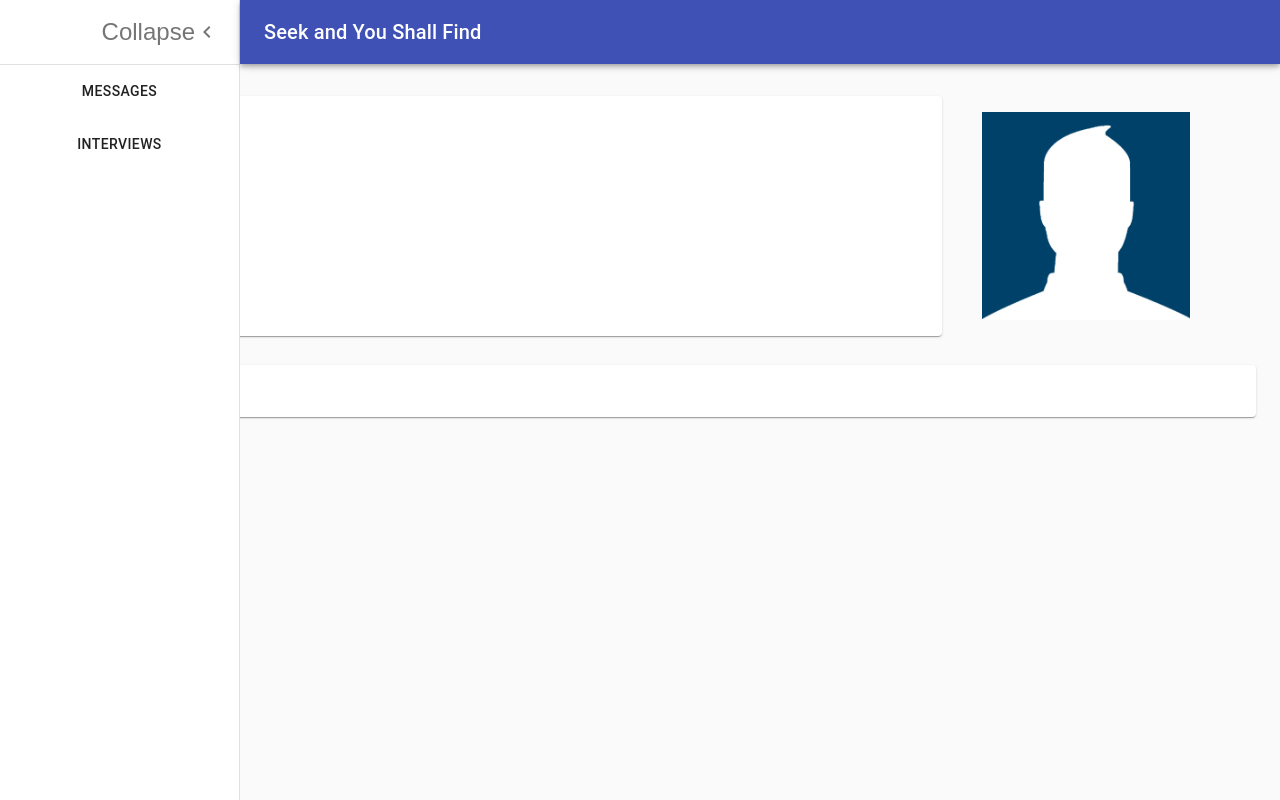
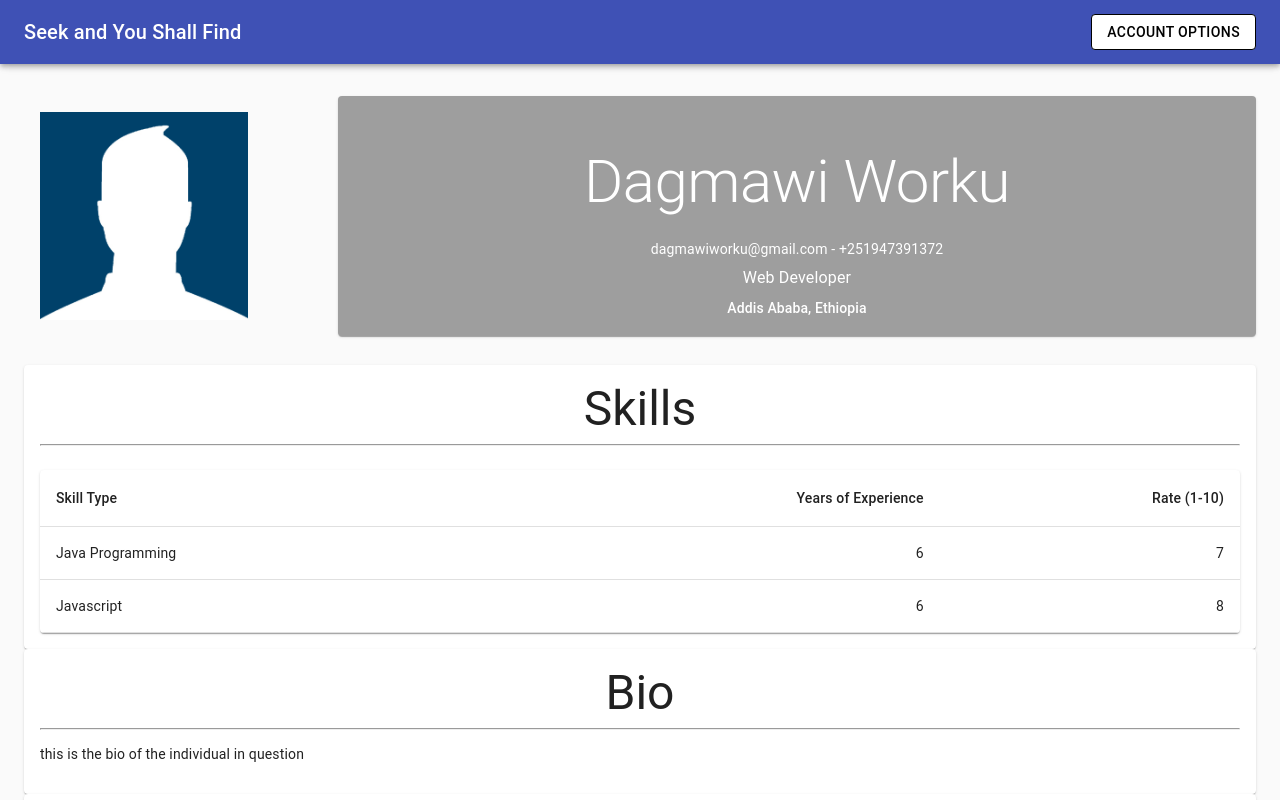
Before and after one commit to DagWor/seekersOfTalent, a React (Create React App) app in the folder SeekersOfTalent.Web/ClientApp/: page /view-profile in a window 1280 px wide. Built offline with nearby package versions, Linux system fonts and the light colour scheme.

Commit message:
ui updates

```diff
--- a/SeekersOfTalent.Web/ClientApp/package.json
+++ b/SeekersOfTalent.Web/ClientApp/package.json
@@ -11,11 +11,13 @@
     "@types/react-dom": "16.8.4",
     "@types/react-router-dom": "^4.3.4",
     "antd": "^3.20.5",
+    "material-table": "^1.40.1",
     "node-sass": "^4.12.0",
     "react": "^16.8.6",
     "react-dom": "^16.8.6",
     "react-router-dom": "^5.0.1",
     "react-scripts": "3.0.1",
+    "redux": "^4.0.4",
     "typescript": "3.5.3"
   },
   "scripts": {
--- a/SeekersOfTalent.Web/ClientApp/src/shared/navbar.tsx
+++ b/SeekersOfTalent.Web/ClientApp/src/shared/navbar.tsx
@@ -12,15 +12,14 @@ import Menu from '@material-ui/core/Menu';
 import MenuIcon from '@material-ui/icons/Menu';
 import SearchIcon from '@material-ui/icons/Search';
 import AccountCircle from '@material-ui/icons/AccountCircle';
-import MailIcon from '@material-ui/icons/Mail';
-import NotificationsIcon from '@material-ui/icons/Notifications';
+import Button from '@material-ui/core/Button'
 import MoreIcon from '@material-ui/icons/MoreVert';
 import LandingPage from '../shared/pages/landing/landing'
 
 const useStyles = makeStyles((theme: Theme) =>
   createStyles({
     grow: {
-      flexGrow: 0,
+      flexGrow: 1,
     },
     menuButton: {
       marginRight: theme.spacing(2),
@@ -118,10 +117,10 @@ export default function NavBar() {
       onClose={handleMenuClose}
     >
     <MenuItem onClick={handleMenuClose}>
-    <a href='#'>My Profile</a>
+    <Button href='/view-profile'>My Profile</Button>
     </MenuItem>
       <MenuItem onClick={handleMenuClose}>
-      <a href='/register'>Logout</a>
+      <Button fullWidth={true} href='/register'>Logout</Button>
       </MenuItem>
     </Menu>
   );
@@ -146,7 +145,7 @@ export default function NavBar() {
 
   return (
     <div className={classes.grow}>
-      <AppBar position="relative">
+      <AppBar position="static">
         <Toolbar>
           <Typography className={classes.title} variant="h6" noWrap>
       Seek And You Shall Find
--- a/SeekersOfTalent.Web/ClientApp/src/shared/pages/login/login.tsx
+++ b/SeekersOfTalent.Web/ClientApp/src/shared/pages/login/login.tsx
@@ -82,7 +82,7 @@ export default function Login() {
                 label="Remember me"
             />
             <Button
-                href="../landing/landing"
+                href="../view-profile"
                 type="submit"
                 fullWidth
                 variant="contained"
--- /dev/null
+++ b/SeekersOfTalent.Web/ClientApp/src/user/pages/view-profile/experience-table.tsx
@@ -0,0 +1,59 @@
+import React from 'react';
+import { createStyles, Theme, makeStyles } from '@material-ui/core/styles';
+import Table from '@material-ui/core/Table';
+import TableBody from '@material-ui/core/TableBody';
+import TableCell from '@material-ui/core/TableCell';
+import TableHead from '@material-ui/core/TableHead';
+import TableRow from '@material-ui/core/TableRow';
+import Paper from '@material-ui/core/Paper';
+
+const useStyles = makeStyles((theme: Theme) =>
+  createStyles({
+    root: {
+      width: '100%',
+      marginTop: theme.spacing(3),
+      overflowX: 'auto',
+    },
+    table: {
+      minWidth: 650,
+    },
+  }),
+);
+
+function createData(name: string, years: number, jobTitle: string ) {
+    return { name, years, jobTitle}
+}
+
+const rows = [
+  createData('Better Mobile Security', 6, 'Developer'),
+  createData('ModernETH', 6, 'Programmer'),
+];
+
+export default function ExperienceTable() {
+  const classes = useStyles();
+
+  return (
+    <Paper className={classes.root}>
+      <Table className={classes.table}>
+        <TableHead>
+          <TableRow>
+            <TableCell>Skill Type</TableCell>
+            <TableCell align="right">Years of Experience</TableCell>
+            <TableCell align="right">Job Title</TableCell>
+          </TableRow>
+        </TableHead>
+        <TableBody>
+          {rows.map(row => (
+            <TableRow key={row.name}>
+              <TableCell component="th" scope="row">
+                {row.name}
+              </TableCell>
+              <TableCell align="right">{row.years}</TableCell>
+              <TableCell align="right">{row.jobTitle}</TableCell>
+            </TableRow>
+          ))}
+        </TableBody>
+      </Table>
+    </Paper>
+  );
+}
--- /dev/null
+++ b/SeekersOfTalent.Web/ClientApp/src/user/pages/view-profile/skill-table.tsx
@@ -0,0 +1,59 @@
+import React from 'react';
+import { createStyles, Theme, makeStyles } from '@material-ui/core/styles';
+import Table from '@material-ui/core/Table';
+import TableBody from '@material-ui/core/TableBody';
+import TableCell from '@material-ui/core/TableCell';
+import TableHead from '@material-ui/core/TableHead';
+import TableRow from '@material-ui/core/TableRow';
+import Paper from '@material-ui/core/Paper';
+
+const useStyles = makeStyles((theme: Theme) =>
+  createStyles({
+    root: {
+      width: '100%',
+      marginTop: theme.spacing(3),
+      overflowX: 'auto',
+    },
+    table: {
+      minWidth: 650,
+    },
+  }),
+);
+
+function createData(name: string, years: number, skillRate: number ) {
+    return { name, years, skillRate}
+}
+
+const rows = [
+  createData('Java Programming', 6, 7),
+  createData('Javascript', 6, 8),
+];
+
+export default function SkillTable() {
+  const classes = useStyles();
+
+  return (
+    <Paper className={classes.root}>
+      <Table className={classes.table}>
+        <TableHead>
+          <TableRow>
+            <TableCell>Skill Type</TableCell>
+            <TableCell align="right">Years of Experience</TableCell>
+            <TableCell align="right">Rate (1-10)</TableCell>
+          </TableRow>
+        </TableHead>
+        <TableBody>
+          {rows.map(row => (
+            <TableRow key={row.name}>
+              <TableCell component="th" scope="row">
+                {row.name}
+              </TableCell>
+              <TableCell align="right">{row.years}</TableCell>
+              <TableCell align="right">{row.skillRate}</TableCell>
+            </TableRow>
+          ))}
+        </TableBody>
+      </Table>
+    </Paper>
+  );
+}
--- a/SeekersOfTalent.Web/ClientApp/src/user/pages/view-profile/view-profile.tsx
+++ b/SeekersOfTalent.Web/ClientApp/src/user/pages/view-profile/view-profile.tsx
@@ -2,51 +2,83 @@ import React from 'react';
 import clsx from 'clsx';
 import { makeStyles } from '@material-ui/core/styles';
 import CssBaseline from '@material-ui/core/CssBaseline';
-import Drawer from '@material-ui/core/Drawer';
 import AppBar from '@material-ui/core/AppBar';
 import Toolbar from '@material-ui/core/Toolbar';
-import Button from '@material-ui/core/Button';
-import List from '@material-ui/core/List';
 import Typography from '@material-ui/core/Typography';
-import Divider from '@material-ui/core/Divider';
-import IconButton from '@material-ui/core/IconButton';
-import Badge from '@material-ui/core/Badge';
 import Container from '@material-ui/core/Container';
 import Grid from '@material-ui/core/Grid';
 import Paper from '@material-ui/core/Paper';
-import Link from '@material-ui/core/Link';
-import MenuIcon from '@material-ui/icons/Menu';
-import ChevronLeftIcon from '@material-ui/icons/ChevronLeft';
-import NotificationsIcon from '@material-ui/icons/Notifications';
 import profile from './profile.png'
-import {ListItem, ListItemIcon, ListItemText} from '@material-ui/core'
-import {ShoppingCart} from '@material-ui/icons'
+import PropTypes from 'prop-types';
+import Button from '@material-ui/core/Button';
+import Avatar from '@material-ui/core/Avatar';
+import List from '@material-ui/core/List';
+import ListItem from '@material-ui/core/ListItem';
+import ListItemAvatar from '@material-ui/core/ListItemAvatar';
+import ListItemText from '@material-ui/core/ListItemText';
+import DialogTitle from '@material-ui/core/DialogTitle';
+import Dialog from '@material-ui/core/Dialog';
+import PersonIcon from '@material-ui/icons/Person';
+import AddIcon from '@material-ui/icons/Add';
+import { blue } from '@material-ui/core/colors';
+import SkillTable from '../view-profile/skill-table'
+import ExperienceTable from '../view-profile/experience-table'
+
+export interface SimpleDialogProps {
+  open: boolean;
+  selectedValue: string;
+  onClose: (value: string) => void;
+}
+
+const options = ['Logout'];
 
 
-const drawerWidth = 240;
+function SimpleDialog(props: SimpleDialogProps) {
+  const classes = useStyles();
+  const { onClose, selectedValue, ...other } = props;
 
-const mainListItems = (
-    <div>
-      <ListItem button>
-        <ListItemIcon>
-          <ShoppingCart />
-        </ListItemIcon>
-        <ListItemText />
-      </ListItem>
-    <ListItem button>
-      <ListItemIcon>
-        <ShoppingCart />
-      </ListItemIcon>
-      <ListItemText/>
-    </ListItem>
-    <ListItem button>
-    </ListItem>
-      </div>
-      )
+  function handleClose() {
+    onClose(selectedValue);
+  }
+
+  function handleListItemClick(value: string) {
+    onClose(value);
+  }
+
+  return (
+    <Dialog onClose={handleClose} aria-labelledby="simple-dialog-title" {...other}>
+      <DialogTitle id="simple-dialog-title">Set backup account</DialogTitle>
+      <List>
+        {options.map(option => (
+          <ListItem button onClick={() => handleListItemClick(option)} key={option}>
+            <ListItemAvatar>
+              <Avatar className={classes.avatar}>
+                <PersonIcon />
+              </Avatar>
+            </ListItemAvatar>
+            <Button href='/landing' fullWidth={true}><ListItemText  primary={option} /></Button>
+
+          </ListItem>
+        ))}
+      </List>
+    </Dialog>
+  );
+}
+
+SimpleDialog.propTypes = {
+  onClose: PropTypes.func,
+  open: PropTypes.bool,
+  selectedValue: PropTypes.string,
+};
+
 
 const useStyles = makeStyles(theme => ({
   root: {
     display: 'flex',
+  },
+  avatar: {
+    backgroundColor: blue[100],
+    color: blue[600],
   },
   toolbar: {
     paddingRight: 24, // keep right padding when drawer closed
@@ -75,8 +107,6 @@ const useStyles = makeStyles(theme => ({
     }),
   },
   appBarShift: {
-    marginLeft: drawerWidth,
-    width: `calc(100% - ${drawerWidth}px)`,
     transition: theme.transitions.create(['width', 'margin'], {
       easing: theme.transitions.easing.sharp,
       duration: theme.transitions.duration.enteringScreen,
@@ -91,23 +121,6 @@ const useStyles = makeStyles(theme => ({
   title: {
     flexGrow: 1,
   },
-  drawerPaper: {
-    width: drawerWidth,
-    transition: theme.transitions.create('width', {
-      easing: theme.transitions.easing.sharp,
-      duration: theme.transitions.duration.enteringScreen,
-    }),
-  },
-  drawerPaperClose: {
-    transition: theme.transitions.create('width', {
-      easing: theme.transitions.easing.sharp,
-      duration: theme.transitions.duration.leavingScreen,
-    }),
-    width: theme.spacing(7),
-    [theme.breakpoints.up('sm')]: {
-      width: theme.spacing(9),
-    },
-  },
   appBarSpacer: theme.mixins.toolbar,
   paper: {
     padding: theme.spacing(2),
@@ -118,14 +131,20 @@ const useStyles = makeStyles(theme => ({
 }));
 
 export default function ViewProfile() {
+  const [open, setOpen] = React.useState(false);
+  const [selectedValue, setSelectedValue] = React.useState(options[1]);
+
+  function handleClickOpen() {
+    setOpen(true);
+  }
+
+  const handleClose = (value: string) => {
+    setOpen(false);
+    setSelectedValue(value);
+  };
+
   const classes = useStyles();
-  const [open, setOpen] = React.useState(true);
-  const handleDrawerOpen = () => {
-    setOpen(true);
-  };
-  const handleDrawerClose = () => {
-    setOpen(false);
-  };
+  const [opened, setOpened] = React.useState(true);
   const fixedHeightPaper = clsx(classes.paper, classes.fixedHeight);
 
   return (
@@ -133,59 +152,66 @@ export default function ViewProfile() {
       <CssBaseline />
       <AppBar position="absolute" className={clsx(classes.appBar, open && classes.appBarShift)}>
         <Toolbar className={classes.toolbar}>
-          <IconButton
-            edge="start"
-            color="inherit"
-            aria-label="open drawer"
-            onClick={handleDrawerOpen}
-            className={clsx(classes.menuButton, open && classes.menuButtonHidden)}
-          >
-            <MenuIcon />
-          </IconButton>
           <Typography component="h1" variant="h6" color="inherit" noWrap className={classes.title}>
             Seek and You Shall Find
           </Typography>
+          <Button
+          variant="outlined"
+          style={{background: 'white', color: 'black'}}
+          color="inherit"
+          onClick={handleClickOpen}>
+            Account Options
+          </Button>
+          <SimpleDialog selectedValue={selectedValue} open={open} onClose={handleClose} />
         </Toolbar>
       </AppBar>
-      <Drawer
-        variant="permanent"
-        classes={{
-          paper: clsx(classes.drawerPaper, !open && classes.drawerPaperClose),
-        }}
-        style={{position: 'relative', overflowX: 'hidden', whiteSpace: 'nowrap'}}
-        open={open}
-      >
-        <div className={classes.toolbarIcon}>
-          <IconButton onClick={handleDrawerClose}>
-            Collapse<ChevronLeftIcon />
-          </IconButton>
-        </div>
-        <Divider />
-        <List>
-            <Button fullWidth={true}>Messages</Button>
-        </List>
-        <List>
-            <Button fullWidth={true}>Interviews</Button>
-        </List>
-      </Drawer>
       <main className={classes.content}>
         <div className={classes.appBarSpacer} />
         <Container maxWidth="lg" className={classes.container}>
           <Grid container spacing={3}>
-            {/* Chart */}
+            {/* Basics */}
+            <Grid item xs={12} md={4} lg={3}>
+                <img  src={profile} className={fixedHeightPaper}/>
+            </Grid>
             <Grid item xs={12} md={8} lg={9}>
-              <Paper className={fixedHeightPaper}>
-                Hey
+              <Paper className={fixedHeightPaper} style={{textAlign: 'center', backgroundColor: '#9e9e9e', paddingTop: 50}}>
+              <Typography variant="h2" gutterBottom style={{color: 'white'}}>
+                Dagmawi Worku
+              </Typography>
+              <Typography variant="body2" gutterBottom style={{color: 'white'}}>
+                dagmawiworku@gmail.com - +251947391372
+              </Typography>
+              <Typography variant="subtitle1" gutterBottom style={{color: 'white'}}>
+                Web Developer
+              </Typography>
+              <Typography variant="subtitle2" gutterBottom style={{color: 'white'}}>
+                Addis Ababa, Ethiopia
+              </Typography>
               </Paper>
             </Grid>
-            {/* Recent Deposits */}
-            <Grid item xs={12} md={4} lg={3}>
-                <img src={profile} className={fixedHeightPaper}/>
-            </Grid>
-            {/* Recent Orders */}
             <Grid item xs={12}>
+              <Paper className={classes.paper} style={{textAlign: 'center'}}>
+                  <Typography variant='h3'>
+                    Skills
+                  </Typography>
+                  <hr />
+                  <SkillTable />
+              </Paper>
               <Paper className={classes.paper}>
-                Hey Again
+                  <Typography variant='h3' style={{textAlign: 'center'}}>
+                    Bio
+                  </Typography>
+                  <hr />
+                  <p>
+                    this is  the bio of the individual in question
+                  </p>
+              </Paper>
+              <Paper className={classes.paper} style={{textAlign: 'center'}}>
+                  <Typography variant='h3'>
+                    Experience
+                  </Typography>
+                  <hr />
+                  <ExperienceTable />
               </Paper>
             </Grid>
           </Grid>
```
Also changed, not shown: SeekersOfTalent.Web/ClientApp/src/user/pages/view-profile/dialog.tsx (added, +99 -0 lines), 1 other file (tests, documents, lock files or other folders).
